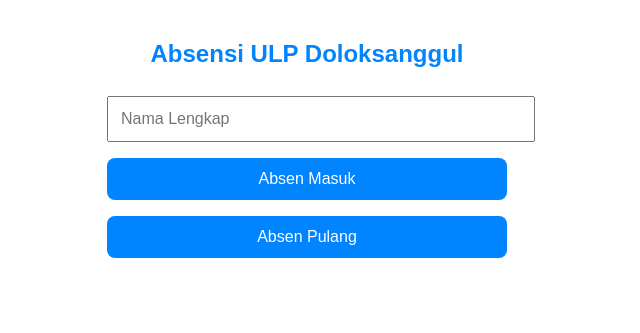
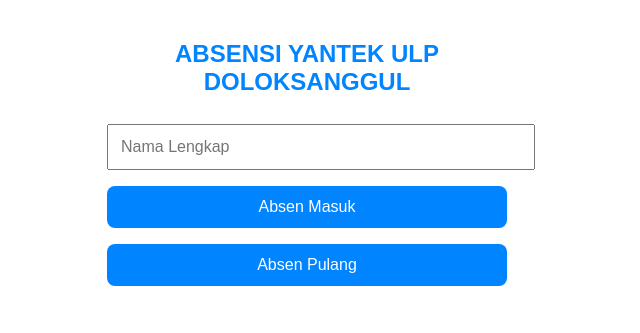
Before and after one commit to tariganrinofrans-beep/absensi-ulp-doloksanggul, a plain HTML site: page index.html in a window 1280 px wide. Shown: the whole page, without its empty margins (333-973 px from the left). Drawn offline with Linux system fonts and the light colour scheme.

Commit message:
Update title and heading for consistency

```diff
--- a/index.html
+++ b/index.html
@@ -3,7 +3,7 @@
 <head>
   <meta charset="UTF-8">
   <meta name="viewport" content="width=device-width, initial-scale=1.0">
-  <title>Absensi ULP Doloksanggul</title>
+  <title>ABSENSI YANTEK ULP DOLOKSANGGUL</title>
   <style>
     body { font-family: sans-serif; padding: 20px; max-width: 400px; margin: auto; }
     input, button { width: 100%; padding: 12px; margin: 8px 0; font-size: 16px; }
@@ -12,7 +12,7 @@
   </style>
 </head>
 <body>
-  <h2>Absensi ULP Doloksanggul</h2>
+  <h2>ABSENSI YANTEK ULP DOLOKSANGGUL</h2>
   <input type="text" id="nama" placeholder="Nama Lengkap">
   <button onclick="absenMasuk()">Absen Masuk</button>
   <button onclick="absenPulang()">Absen Pulang</button>
```
